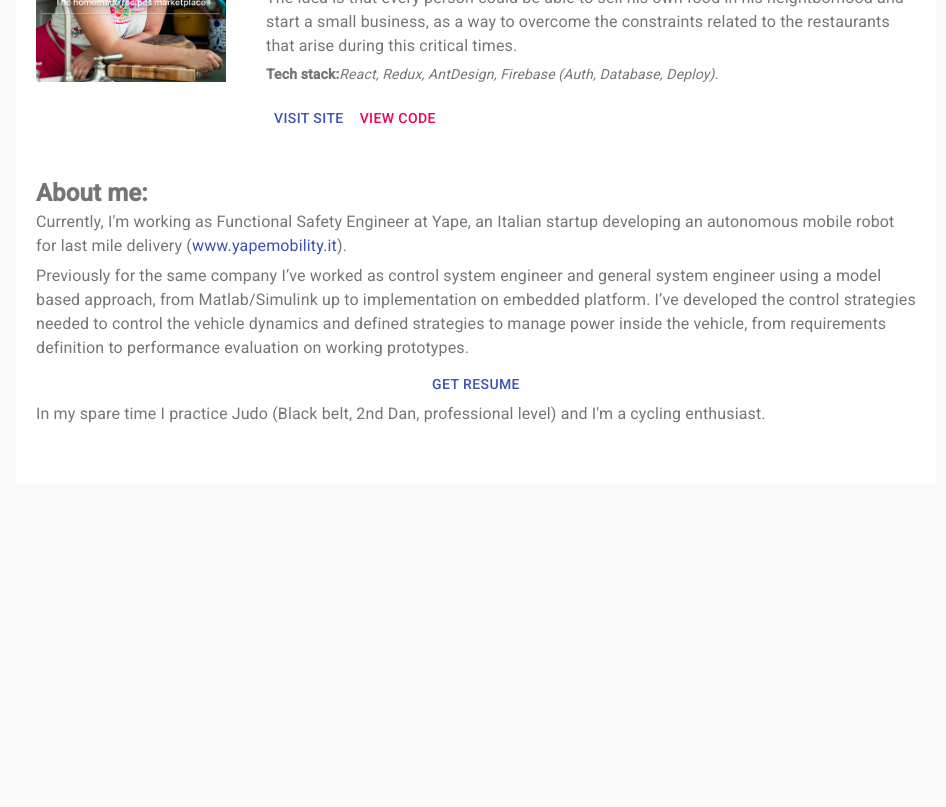
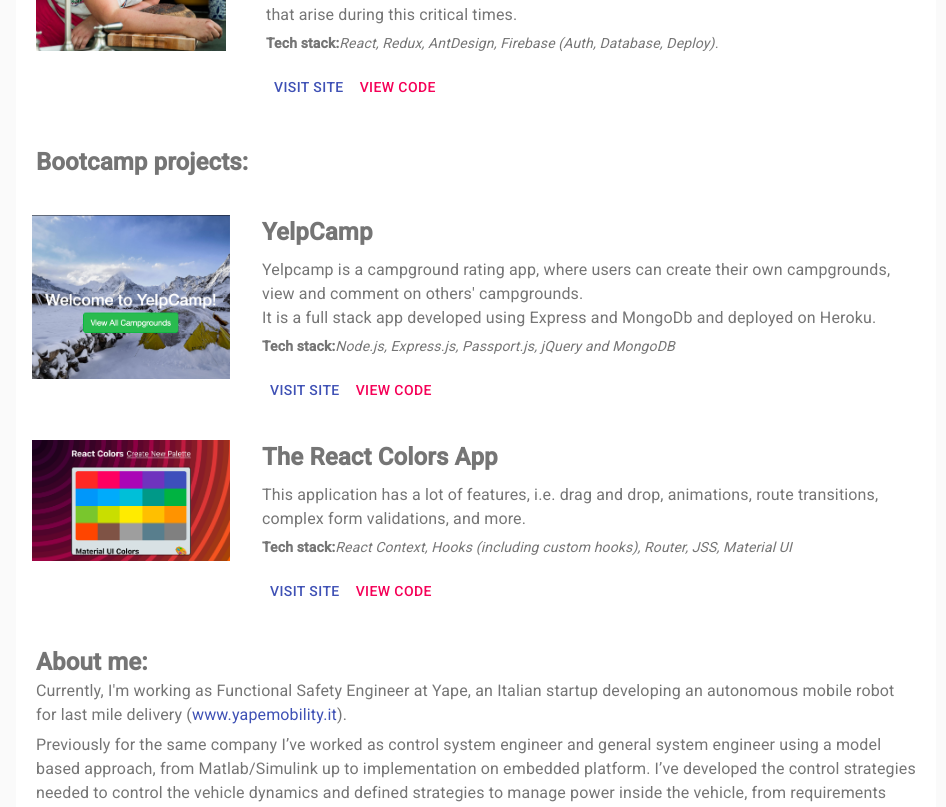
Before and after one commit to tomashco/tomashco.github.io, a React (Create React App) app: page / in a window 1280 px wide. Shown: the part 940-1747 px from the top of the page, without its empty margins (164-1110 px from the left). Before the commit the page ends 1424 px from the top, so only its background shows below. Built offline with nearby package versions, Linux system fonts and the light colour scheme; a web font is replaced by a local one.

Commit message:
moved the bootcamp projects below the personal projects area, to improve visibility. Changed direction of menu when collapsed, from row to column

```diff
--- a/src/App.js
+++ b/src/App.js
@@ -121,7 +121,7 @@
                     applications from scratch (Express and MongoDb).
                     <br />
                     <br />
-                    <b>Technologies used during the course:</b>
+                    {/* <b>Technologies used during the course:</b> */}
                     <br />
                     <i>
                       <b>HTML5, CSS3</b>, JavaScript,
@@ -136,66 +136,14 @@
                       color="primary"
                       style={{
                         display: 'flex',
-                        justifyContent: 'center',
+                        justifyContent: 'flex-start',
                         marginTop: '2em',
                         marginBottom: '2em',
                       }}
                     >
                       view course
                     </Button>
-                    <Typography variant="h6">Course final project:</Typography>
-                    <Grid container spacing={0}>
-                      <Grid item xs={12} sm={3}>
-                        <Paper className={classes.paper} elevation={0}>
-                          <img
-                            className={classes.projectImg}
-                            src={yelpCampImg}
-                            alt="yelpCamp"
-                          />
-                        </Paper>
-                      </Grid>
-                      <Grid item xs={12} sm={9}>
-                        <Paper
-                          className={classes.paper}
-                          elevation={0}
-                          style={{ height: '100%' }}
-                        >
-                          <Typography variant="h3" align="left" gutterBottom>
-                            YelpCamp
-                          </Typography>
-                          <Typography variant="body1" align="left" gutterBottom>
-                            Yelpcamp is a campground rating app, where users can
-                            create their own campgrounds, view and comment on
-                            others' campgrounds.
-                            <br />
-                            It is a full stack app developed using Express and
-                            MongoDb and deployed on Heroku.
-                          </Typography>
-                          <Typography variant="body2" align="left">
-                            <b>Tech stack:</b>
-                            <i>
-                              Node.js, Express.js, Passport.js, jQuery and
-                              MongoDB
-                            </i>
-                            <br />
-                            <Typography style={{ paddingTop: '1em' }}>
-                              <Button
-                                href="https://obscure-falls-44780.herokuapp.com/"
-                                color="primary"
-                              >
-                                visit site
-                              </Button>
-                              <Button
-                                href="https://github.com/tomashco/yelpCamp"
-                                color="secondary"
-                              >
-                                view code
-                              </Button>
-                            </Typography>
-                          </Typography>
-                        </Paper>
-                      </Grid>
-                    </Grid>
+                    {/* COURSE FINAL PROJECT */}
                   </Typography>
                 </AccordionDetails>
               </Accordion>
@@ -240,7 +188,7 @@
                     <Button
                       href="https://www.udemy.com/share/101XvUAEMZeFtTQXgI/"
                       color="primary"
-                      style={{ display: 'flex', justifyContent: 'center' }}
+                      style={{ display: 'flex', justifyContent: 'flex-start' }}
                     >
                       view course
                     </Button>
@@ -274,70 +222,19 @@
                     <Button
                       href="https://www.udemy.com/share/101WbGAEMZeFtTQXgI/"
                       color="primary"
-                      style={{ display: 'flex', justifyContent: 'center' }}
+                      style={{ display: 'flex', justifyContent: 'flex-start' }}
                     >
                       view course
                     </Button>
-                    <Typography variant="h6">Course final project:</Typography>
-
-                    <Grid container spacing={0}>
-                      <Grid item xs={12} sm={3}>
-                        <Paper className={classes.paper} elevation={0}>
-                          <img
-                            className={classes.projectImg}
-                            src={colorsAppImg}
-                            alt="colorsApp"
-                          />
-                        </Paper>
-                      </Grid>
-                      <Grid item xs={12} sm={9}>
-                        <Paper
-                          className={classes.paper}
-                          elevation={0}
-                          style={{ height: '100%' }}
-                        >
-                          <Typography variant="h3" align="left" gutterBottom>
-                            The React Colors App
-                          </Typography>
-                          <Typography
-                            variant="body1"
-                            align="left"
-                            gutterBottom
-                          />
-                          This application has a lot of features, i.e. drag and
-                          drop, animations, route transitions, complex form
-                          validations, and more.
-                          <Typography variant="body2" align="left">
-                            <br />
-                            <b>Tech stack:</b>
-                            <i>
-                              React Context, Hooks (including custom hooks),
-                              Router, JSS, Material UI
-                            </i>
-                            <Typography style={{ paddingTop: '1em' }}>
-                              <Button
-                                href="https://tomashco.github.io/colorApp/"
-                                color="primary"
-                              >
-                                visit site
-                              </Button>
-                              <Button
-                                href="https://github.com/tomashco/colorApp"
-                                color="secondary"
-                              >
-                                view code
-                              </Button>
-                            </Typography>
-                          </Typography>
-                        </Paper>
-                      </Grid>
-                    </Grid>
+                    {/* BOOTCamp Projects */}
                   </Typography>
                 </AccordionDetails>
               </Accordion>
+            </Paper>
+          </Grid>
 
-              <Divider style={{ margin: '2em 0 3em' }} />
-
+          <Grid item xs={12}>
+            <Paper className={classes.paper} elevation={0}>
               <Typography variant="h2">My personal projects:</Typography>
             </Paper>
           </Grid>
@@ -391,6 +288,111 @@
                 </Typography>
               </Typography>
             </Paper>
+          </Grid>
+
+          <Grid item xs={12}>
+            <Paper className={classes.paper} elevation={0}>
+              <Typography variant="h3">Bootcamp projects:</Typography>
+            </Paper>
+          </Grid>
+
+          <Grid container spacing={0}>
+            <Grid item xs={12} sm={3}>
+              <Paper className={classes.paper} elevation={0}>
+                <img
+                  className={classes.projectImg}
+                  src={yelpCampImg}
+                  alt="yelpCamp"
+                />
+              </Paper>
+            </Grid>
+            <Grid item xs={12} sm={9}>
+              <Paper
+                className={classes.paper}
+                elevation={0}
+                style={{ height: '100%' }}
+              >
+                <Typography variant="h3" align="left" gutterBottom>
+                  YelpCamp
+                </Typography>
+                <Typography variant="body1" align="left" gutterBottom>
+                  Yelpcamp is a campground rating app, where users can create
+                  their own campgrounds, view and comment on others'
+                  campgrounds.
+                  <br />
+                  It is a full stack app developed using Express and MongoDb and
+                  deployed on Heroku.
+                </Typography>
+                <Typography variant="body2" align="left">
+                  <b>Tech stack:</b>
+                  <i>Node.js, Express.js, Passport.js, jQuery and MongoDB</i>
+                  <br />
+                  <Typography style={{ paddingTop: '1em' }}>
+                    <Button
+                      href="https://obscure-falls-44780.herokuapp.com/"
+                      color="primary"
+                    >
+                      visit site
+                    </Button>
+                    <Button
+                      href="https://github.com/tomashco/yelpCamp"
+                      color="secondary"
+                    >
+                      view code
+                    </Button>
+                  </Typography>
+                </Typography>
+              </Paper>
+            </Grid>
+          </Grid>
+
+          <Grid container spacing={0}>
+            <Grid item xs={12} sm={3}>
+              <Paper className={classes.paper} elevation={0}>
+                <img
+                  className={classes.projectImg}
+                  src={colorsAppImg}
+                  alt="colorsApp"
+                />
+              </Paper>
+            </Grid>
+            <Grid item xs={12} sm={9}>
+              <Paper
+                className={classes.paper}
+                elevation={0}
+                style={{ height: '100%' }}
+              >
+                <Typography variant="h3" align="left" gutterBottom>
+                  The React Colors App
+                </Typography>
+                <Typography variant="body1" align="left" gutterBottom>
+                  This application has a lot of features, i.e. drag and drop,
+                  animations, route transitions, complex form validations, and
+                  more.
+                </Typography>
+                <Typography variant="body2" align="left">
+                  <b>Tech stack:</b>
+                  <i>
+                    React Context, Hooks (including custom hooks), Router, JSS,
+                    Material UI
+                  </i>
+                  <Typography style={{ paddingTop: '1em' }}>
+                    <Button
+                      href="https://tomashco.github.io/colorApp/"
+                      color="primary"
+                    >
+                      visit site
+                    </Button>
+                    <Button
+                      href="https://github.com/tomashco/colorApp"
+                      color="secondary"
+                    >
+                      view code
+                    </Button>
+                  </Typography>
+                </Typography>
+              </Paper>
+            </Grid>
           </Grid>
 
           <Grid item xs={12} style={{ paddingBottom: '3em' }}>
--- a/src/AppBar.js
+++ b/src/AppBar.js
@@ -42,7 +42,7 @@
         Tomashco
       </Typography>
       <ButtonAppBarCollapse>
-        <div className={classes.flexButton}>
+        <div className={classes.flexButton} style={{ flexDirection: 'column' }}>
           <Link href="https://github.com/tomashco" color="inherit">
             <GitHubIcon style={{ fontSize: '2em' }} />
           </Link>
```
